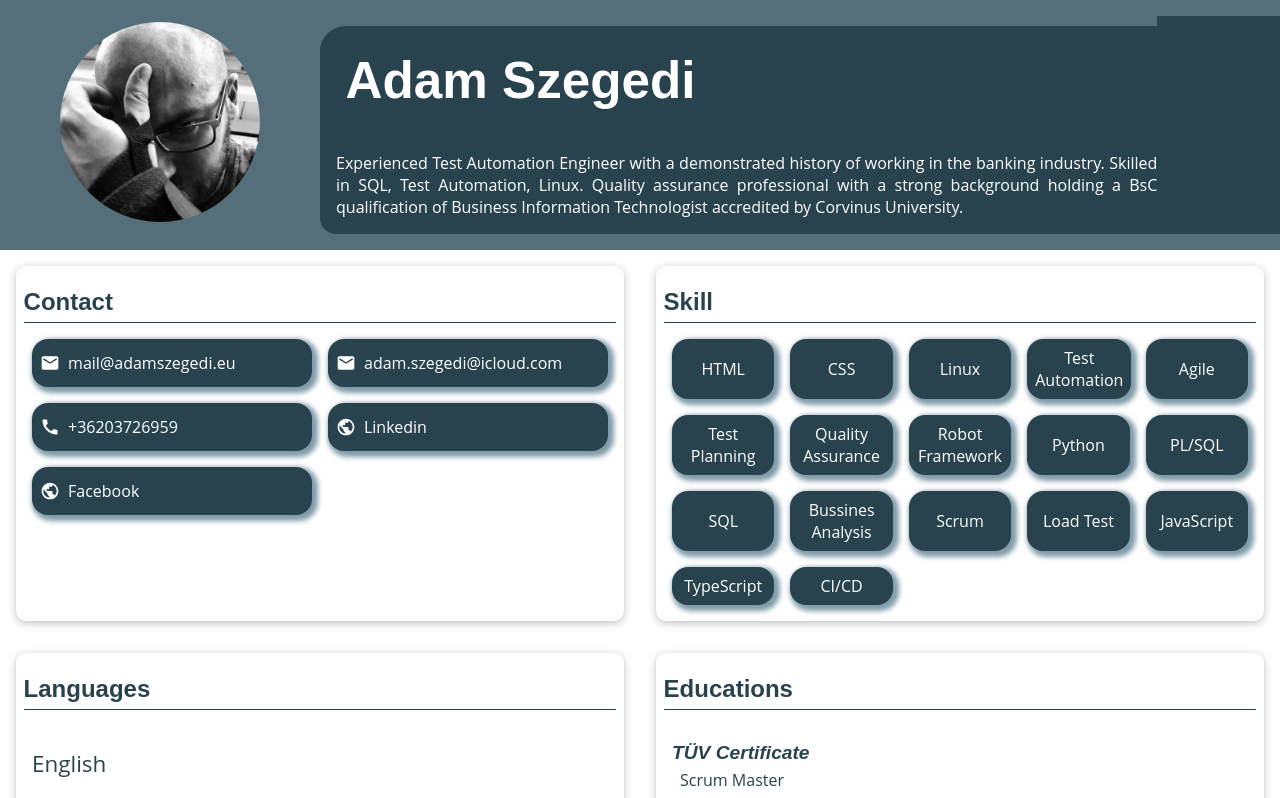
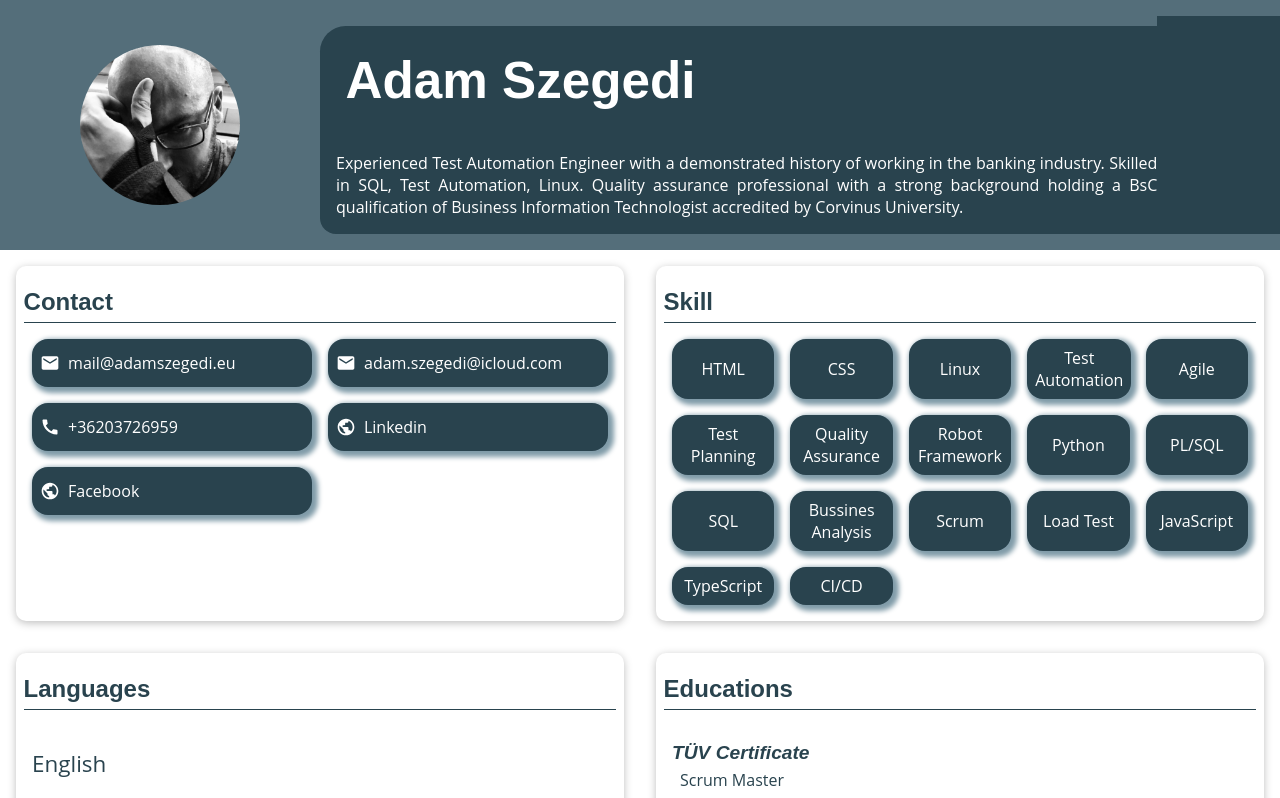
Before and after one commit to adamszegedi/onlinecv-next, a Next.js app: page / in a window 1280 px wide. Shown: the top 798 px of the page. Built offline with nearby package versions, Linux system fonts and the light colour scheme.

Commit message:
minor refactor, fix

```diff
--- a/pages/_app.tsx
+++ b/pages/_app.tsx
@@ -7,23 +7,26 @@ import SkillList from './elements/skills/list';
 import LanguageList from './elements/language/list';
 import EducationList from './elements/education/list';
 import ExperienceList from './elements/experience/list';
+import profilePic from './data/profile_pic.jpg'
 
 const {name, short_bio, contact, skills, languages, school, work} = People.people;
+
 const src="/profile_pic.jpg"
+
 
 export default function Cv() {
   return (
     <>
     <Head>
-        <title>Social Media Preview</title>
+        <title>{name}</title>
+        <meta name="viewport" content="width=device-width, initial-scale=1" />
+        <meta charSet="utf-8" />
         <meta property="og:type" content="website" />
-        <meta property="og:title" content={name} />
+        <meta property="og:title" content={name} key="ogtitle" />
+        <meta property="og:description" content={short_bio} key="ogdesc" />
+        <meta property="og:image" content={profilePic.src} key="ogimage" />
         <meta name="twitter:card" content={short_bio} />
-        <meta
-          property="og:description"
-          content={short_bio}
-        />
-        <meta property="og:image" content={src} />
+        <meta name="description" content={short_bio} />
         </Head>
       <div>
         <Header name={name} bio={short_bio} src={src}/>
--- a/pages/elements/header.tsx
+++ b/pages/elements/header.tsx
@@ -1,4 +1,5 @@
 import Image from 'next/image';
+import profilePic from '../data/profile_pic.jpg'
 
 interface HeaderData {"name":string, "bio":string, "src": string};
 
@@ -6,14 +7,15 @@ export default function Header({ name, bio, src }: HeaderData) {
   return (
     <div className="grid-header">
       <div className="item-pic">
-        <picture>
+        <picture className='profile-pic'>
         <Image
-        src={src}
+        src={profilePic}
         alt="Adam Szegedi"
-        width="200"
-        height="200"
+        placeholder="blur"
+        width="250"
+        height="250"
         layout='intrinsic'
-        className="profile-pic"
+        className='rounded'
         />
         </picture>
       </div>
--- a/styles/cv.css
+++ b/styles/cv.css
@@ -24,14 +24,15 @@ h2 {
 }
 
 .profile-pic {
-  width: auto;
-  height: auto;
   max-height: 10em;
   max-width: 10em;
   min-width: 8em;
   min-height: auto;
   height: 100%;
   width: 100%;
+}
+
+.rounded {
   border-radius: 50%;
 }
 
```
Also changed, not shown: pages/data/profile_pic.jpg (renamed from public/profile_pic.jpg).
